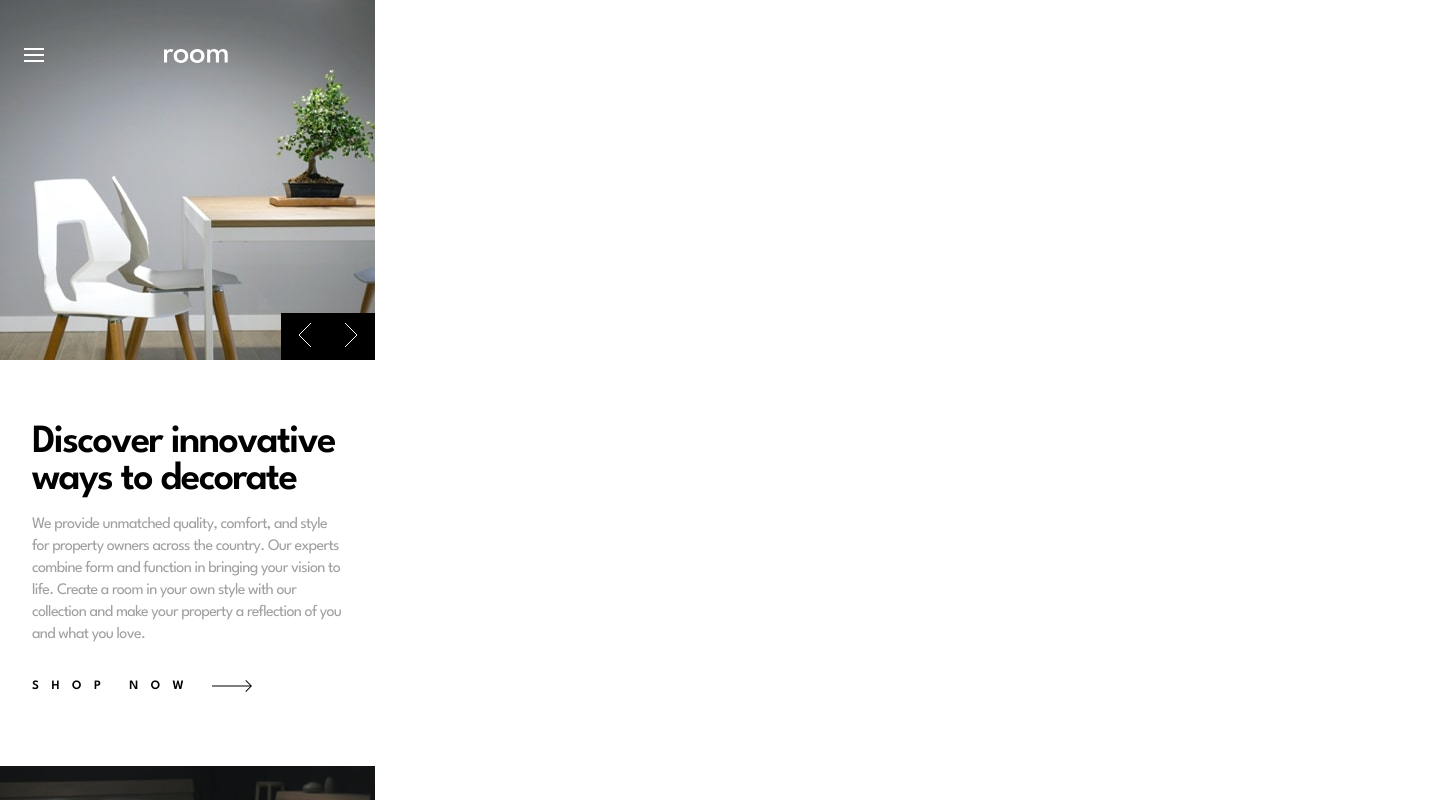
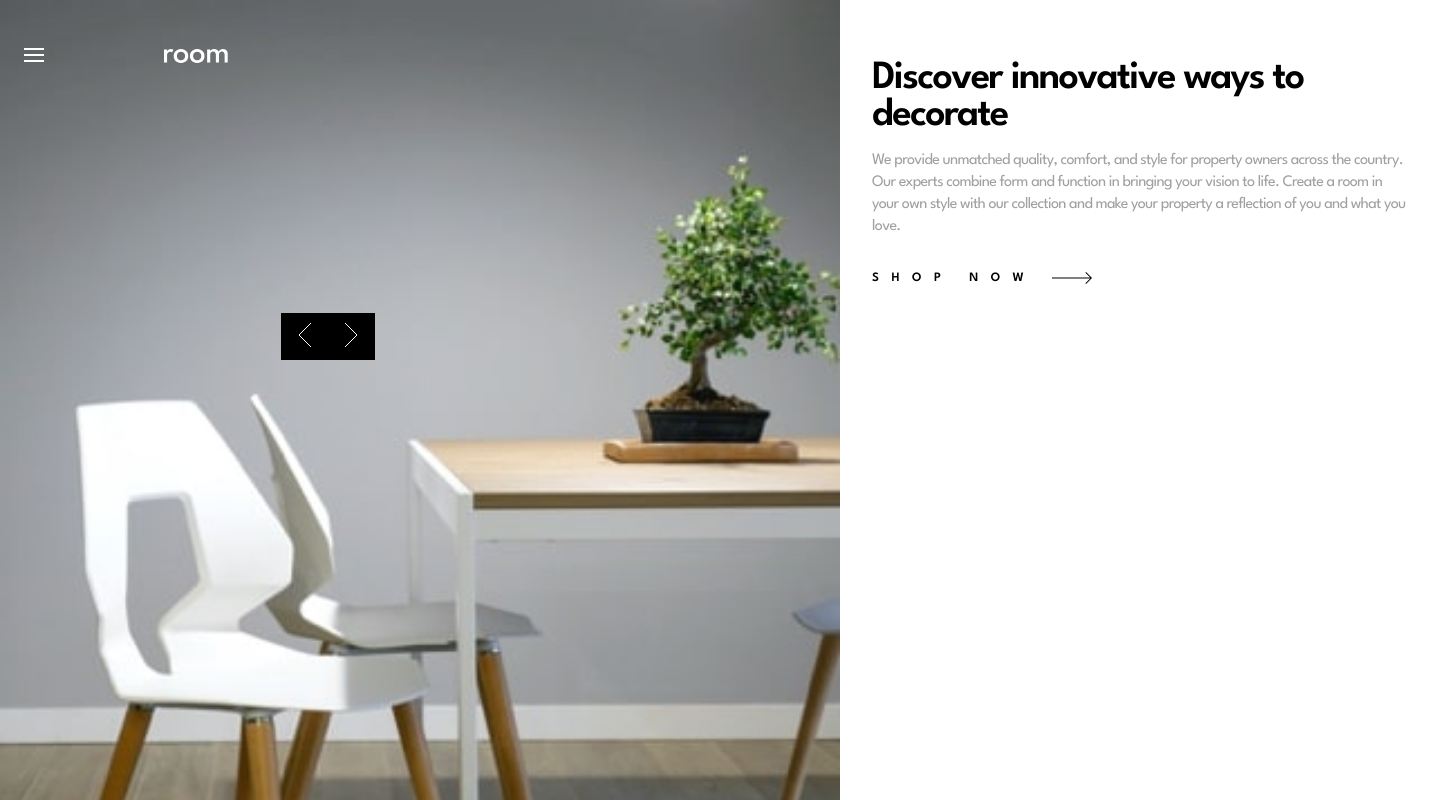
Before and after one commit to nkweku66/ecommerce_homepage, a React (Vite) app: page / in a window 1280 px wide. Shown: the top 800 px of the page, 1440 px wide, since content can reach past the window. Built offline with nearby package versions, Linux system fonts and the light colour scheme; the HTML template or start-up script is replaced by a standard one.

Commit message:
Add desktop view for feature section
Add a styles class to the App file

```diff
--- /dev/null
+++ b/src/App.styles.ts
@@ -0,0 +1,9 @@
+import styled from 'styled-components'
+
+const Wrapper = styled.div`
+    display: grid;
+    grid-template-rows: 534px 266px;
+    grid-template-columns: 840px 600px;
+`
+
+export default Wrapper
--- a/src/App.tsx
+++ b/src/App.tsx
@@ -4,6 +4,7 @@ import GlobalStyle from './Styles/GlobalStyles'
 import Hero from './components/hero/Hero'
 import Features from './components/features/Features'
 import About from './components/about/About'
+import Wrapper from './App.styles'
 
 
 const App: React.FC = () => {
@@ -53,6 +54,7 @@ const App: React.FC = () => {
 
   return (
     <>
+      <Wrapper>
         <GlobalStyle />
         <Hero
           coverImage={data[index].coverImage}
@@ -63,7 +65,10 @@ const App: React.FC = () => {
         <Features
           heading={data[index].heading}
           description={data[index].description}
+          moveForward={changeImage}
+          moveBack={moveBack}
         />
+      </Wrapper>
       <About />
     </>
   )
--- a/src/Styles/GlobalStyles.ts
+++ b/src/Styles/GlobalStyles.ts
@@ -13,9 +13,6 @@ const GlobalStyle = createGlobalStyle`
 
         @media (1439px <= width <= 1440px) {
             width: 100%;
-            display: grid;
-            grid-template: 534px 266px / 420px 550px 440px;
-            border: 1px solid red;
         }
     }
 
--- a/src/components/features/Features.styles.ts
+++ b/src/components/features/Features.styles.ts
@@ -1,7 +1,16 @@
 import styled from 'styled-components'
+
+interface Props {
+    variant?: boolean;
+}
 
 const FeatWrapper = styled.section`
     padding: 3.75em 2em 4.5em 2em;
+    position: relative;
+
+    @media (1439px <= width <= 1440px) {
+        padding: 7.5em 6.25em 9.56em 6.25em;
+    }
 `
 
 const FeatHeader = styled.h1`
@@ -9,25 +18,37 @@ const FeatHeader = styled.h1`
     font-weight: 600;
     letter-spacing:-1.67px;
     margin-bottom: 0.4em;
+
+    @media (1439px <= width <= 1440px) {
+        font-size: 3rem;
+        letter-spacing: -2px;
+
+    }
 `
 
 const FeatContent = styled.p`
     color: #A0A0A0;
     letter-spacing: -0.67px;
     line-height: 1.37rem;
+
+    @media (1439px <= width <= 1440px) {
+        font-size: 1rem;
+        letter-spacing: -0.33px;
+    }
 `
-const FeatButton = styled.button`
-    background-color: transparent;
+const FeatButton = styled.button<Props>`
+    background-color: ${(props) => (props.variant ? '#000' : 'transparent')};
     border: none;
     cursor: pointer;
-    line-height: 1rem;
-    letter-spacing: 12.5px;
+    line-height: ${(props) => (props.variant ? '' : '1rem')};
+    letter-spacing: ${(props) => (props.variant ? '' : '12.5px')};
     text-transform: uppercase;
     font-weight: 600;
     font-size: 0.8rem;
-    margin-top: 2.56em;
+    margin-top: ${(props) => (props.variant ? '' : '2.56em')};
     display: flex;
     align-items: center;
+
 
     & > svg {
         margin-left: 1.25em;
@@ -41,10 +62,42 @@ const FeatButton = styled.button`
         color: #A0A0A0;
     }
 
+    @media (1439px <= width <= 1440px) {
+        width: ${(props) => (props.variant ? '5em' : '')};
+        height: ${(props) => (props.variant ? '5em' : '')};
+
+        &:hover {
+            background-color: #444444;
+        }
+
+        &:active {
+            background-color: #444444;
+        }
+
+        & > svg {
+        margin: 0 auto;
+    }
+
+}
+
+
+
 `
+const FeatNav = styled.nav`
+    display: none;
+    position: absolute;
+    top: 29.4em;
+    left: 0;
+
+    @media (1439px <= width <= 1440px) {
+        display: flex;
+    }
+`
+
 export {
     FeatWrapper,
     FeatHeader,
     FeatContent,
-    FeatButton
+    FeatButton,
+    FeatNav
 }
--- a/src/components/features/Features.tsx
+++ b/src/components/features/Features.tsx
@@ -1,8 +1,11 @@
+import { MouseEventHandler } from 'react';
 import * as S from './Features.styles'
 
 interface FeatProps {
     heading: string;
     description: string;
+    moveForward?:  MouseEventHandler<HTMLButtonElement>;
+    moveBack?:   MouseEventHandler<HTMLButtonElement>;
 }
 
 const Feature: React.FC<FeatProps> = (props: FeatProps) => {
@@ -16,6 +19,18 @@ const Feature: React.FC<FeatProps> = (props: FeatProps) => {
                 <path d="M34.05 0l5.481 5.527h.008v.008L40 6l-.461.465v.063l-.062-.001L34.049 12l-.662-.668 4.765-4.805H0v-1h38.206l-4.82-4.86L34.05 0z" fill="#000" fill-rule="nonzero"/>
             </svg>
         </S.FeatButton>
+        <S.FeatNav>
+          <S.FeatButton onClick={props.moveBack} variant={true}>
+            <svg width="14" height="24" xmlns="http://www.w3.org/2000/svg">
+              <path d="M13 0L1 12l12 12" stroke="#FFF" fill="none" fill-rule="evenodd"/>
+            </svg>
+          </S.FeatButton>
+          <S.FeatButton onClick={props.moveForward} variant={true}>
+            <svg width="14" height="24" xmlns="http://www.w3.org/2000/svg">
+              <path d="M1 0l12 12L1 24" stroke="#FFF" fill="none" fill-rule="evenodd"/>
+            </svg>
+          </S.FeatButton>
+        </S.FeatNav>
     </S.FeatWrapper>
   )
 }
--- a/src/components/hero/HeroSection.styles.ts
+++ b/src/components/hero/HeroSection.styles.ts
@@ -14,7 +14,9 @@ const HeroDesktop = styled.section`
     display: none;
 
     @media (1439px <= width <= 1440px) {
-        display: flex;
+        display: grid;
+        grid-column-start: 1;
+        grid-column-end: 3;
         width: 52.5em;
     }
 `
--- a/src/components/navbar/Navbar.styles.ts
+++ b/src/components/navbar/Navbar.styles.ts
@@ -77,7 +77,7 @@ const Navlinks = styled.ul`
 
     @media (1439px <= width <= 1440px) {
         gap: 1.94em;
-        border: 1px solid red;
+        /* border: 1px solid red; */
     }
 `
 
```
Lines whose indentation alone changed are shown as unchanged.
